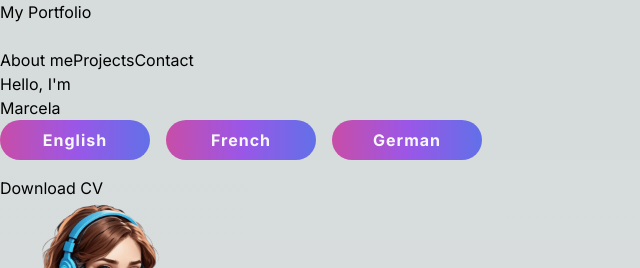
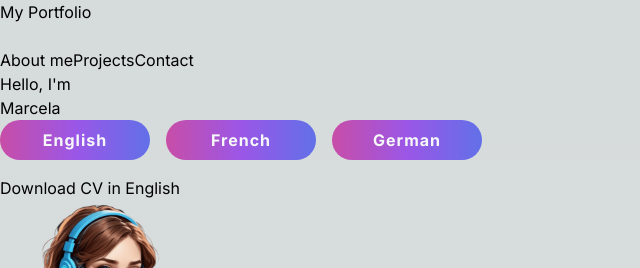
Before and after one commit to Coccinelle69/Portfolio-Page, a Next.js app: page / in a window 1280 px wide. Shown: the top 268 px of the page, without its empty margins (0-640 px from the left). Built offline with nearby package versions, Linux system fonts and the light colour scheme.

Commit message:
Updated CV Buttons

```diff
--- a/components/EmailSection.jsx
+++ b/components/EmailSection.jsx
@@ -89,9 +89,7 @@ const EmailSection = () => {
         </h5>
         <p className="text-[#ADB7BE] mb-4 max-w-md">{t("connectText")}</p>
         <div className="socials flex flex-row gap-2">
-          <Link href="github.com">
-            <Image src={GithubIcon} alt="Github Icon" />
-          </Link>
+          <Image src={GithubIcon} alt="Github Icon" />
         </div>
       </div>
       <div>
--- a/components/HeroSection.jsx
+++ b/components/HeroSection.jsx
@@ -22,6 +22,7 @@ const HeroSection = () => {
 
   const handleDownload = () => {
     let url = "/cvs/";
+    const link = document.createElement("a");
     if (language === "de") {
       url += "de.pdf";
     } else if (language === "fr") {
@@ -29,9 +30,8 @@ const HeroSection = () => {
     } else {
       url += "en.pdf";
     }
-    const link = document.createElement("a");
+    link.download = `CV_Marcela-Maria_Skrbin_${language}.pdf`; // Specify the filename here
     link.href = url;
-    link.download = `CV_Marcela-Maria_Skrbin_${language}.pdf`; // Specify the filename here
     link.target = "_blank"; // Add target="_blank" to open in a new tab
     link.click();
   };
--- a/locales/de.json
+++ b/locales/de.json
@@ -12,7 +12,7 @@
   "English": "Englisch",
   "French": "Französisch",
   "German": "Deutsch",
-  "download": "Lebenslauf herunterladen",
+  "download": "Lebenslauf auf Deutsch herunterladen",
   "about": "Über mich",
   "aboutMeText": "Ich bin eine Fullstack-Webentwicklerin mit Leidenschaft für die Erstellung interaktiver und reaktionsfähiger Webanwendungen. Ich habe Erfahrung in der Arbeit mit JavaScript, React, Next12/14, Redux, React Native, Node.js, Express, Mongoose, HTML, CSS und Git. Ich lerne schnell und bin immer auf der Suche nach der Erweiterung meines Wissens und meiner Fähigkeiten. Ich bin ein Teamplayer und liebe es, mit anderen zu arbeiten und Ideen auszutauschen.",
   "certifications": "Zertifizierungen",
--- a/locales/en.json
+++ b/locales/en.json
@@ -12,7 +12,7 @@
   "English": "English",
   "French": "French",
   "German": "German",
-  "download": "Download CV",
+  "download": "Download CV in English",
   "about": "About me",
   "aboutMeText": "I am a fullstack web developer with a passion for creating interactive and responsive web applications. I have experience working with JavaScript, React, Next12/14, Redux, React Native, Node.js, Express, Mongoose, HTML, CSS, and Git. I am a fast learner and I am always looking to expand my knowledge and skill set. I am a team player and love to work and exchange ideas with others.",
   "certifications": "Certifications",
--- a/locales/fr.json
+++ b/locales/fr.json
@@ -12,7 +12,7 @@
   "English": "Anglais",
   "French": "Français",
   "German": "Allemand",
-  "download": "Télécharger CV",
+  "download": "Télécharger CV en français",
   "about": "À mon propos",
   "aboutMeText": "Je suis une développeuse web fullstack passionnée par la création d'applications web interactives et réactives. J'ai de l'expérience avec JavaScript, React, Next12/14, Redux, React Native, Node.js, Express, Mongoose, HTML, CSS et Git. J'apprends vite et je suis toujours à la recherche de moyens d'élargir mes connaissances et mes compétences. J'ai l'esprit d'équipe et j'adore travailler et échanger des idées avec les autres.",
   "certifications": "Certifications",
```
